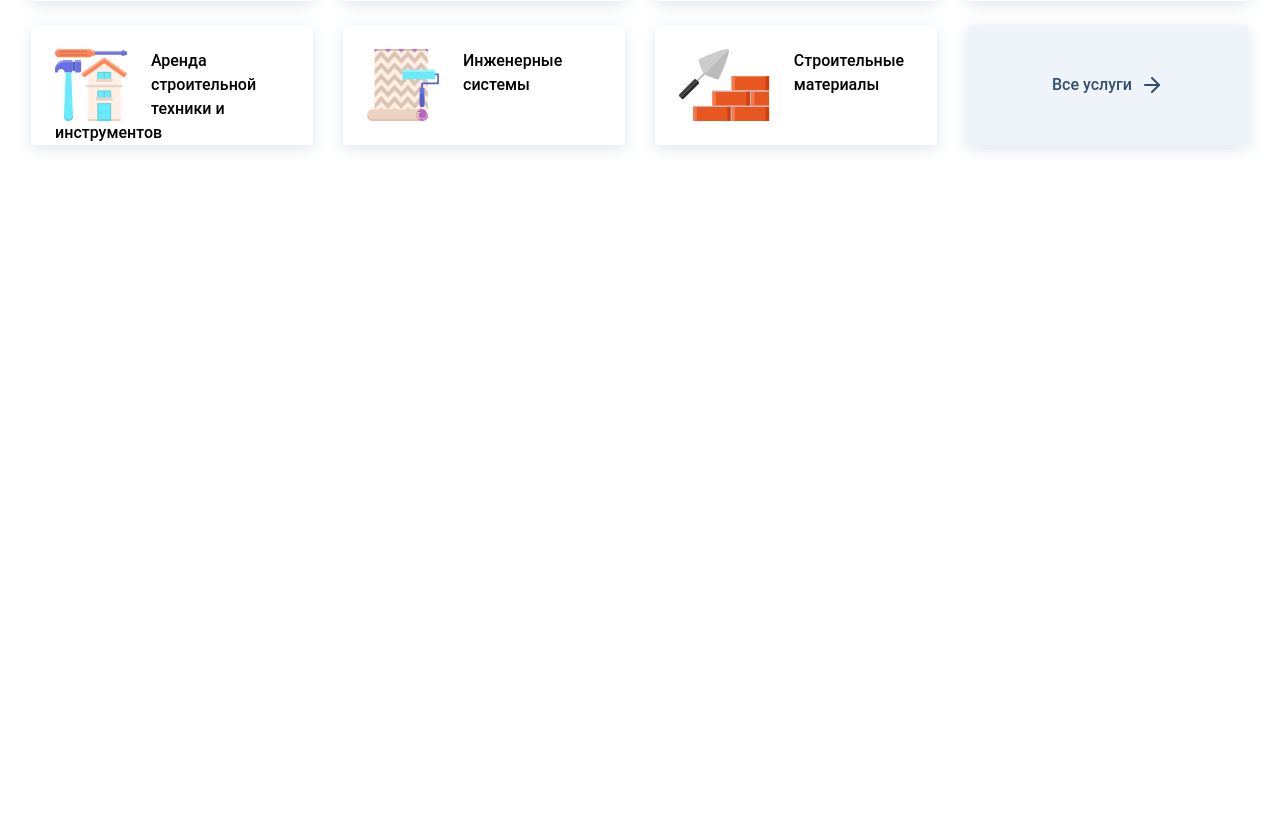
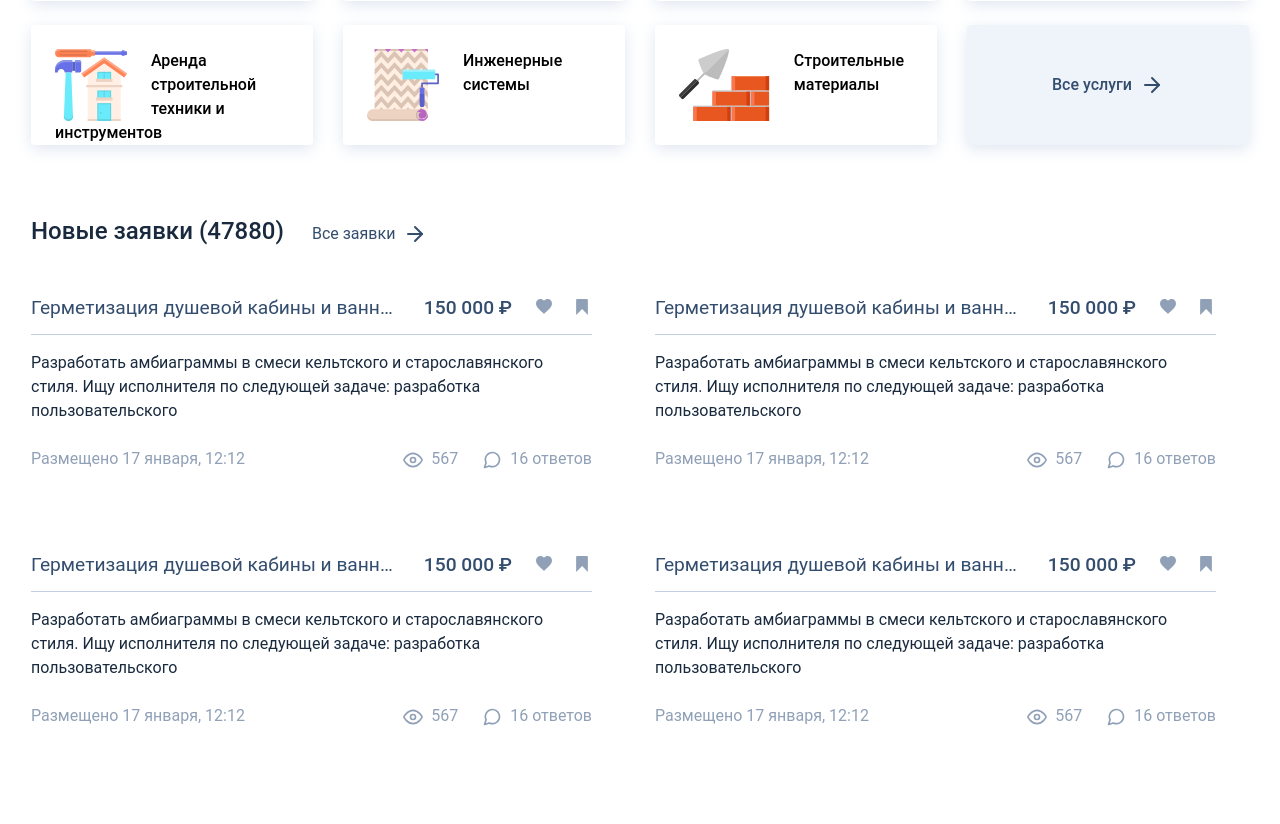
Before and after one commit to sbrepo2022/stroyday_site, a PHP site: page / in a window 1280 px wide; the page is wider, and only the part inside the window is pictured. Shown: the part 501-1325 px from the top of that part. Before the commit the page ends 652 px from the top of that part, so only its background shows below. Run offline with PHP 8.4, Linux system fonts and the light colour scheme.

Commit message:
added requests surfaces in main page

```diff
--- a/css/colors.css
+++ b/css/colors.css
@@ -1,11 +1,15 @@
 :root {
-	--default-font-size: 12pt;
-
 	--color-primary: #1B2F54;
-	--color-secondary: #334d6e;
 	--color-btn-primary: #0d6fe3;
 	--color-light-gray: #dfe6f0;
+
+    --color-dark-blue: #334d6e;
 	--color-gray: #90a0b7;
+    --color-icon-gray: #c2cfe0;
+
+    --color-black: #192a3e;
+    --color-table-black: #323c47;
+    --color-table-gray: #707683;
 }
 
 .color-white {
@@ -16,6 +20,14 @@
 	color: var(--color-primary);
 }
 
-.color-secondary {
-	color: var(--color-secondary);
+.color-dark-blue {
+	color: var(--color-dark-blue);
 }
+
+.color-gray {
+    color: var(--color-gray);
+}
+
+.color-icon-gray {
+    color: var(--color-icon-gray);
+}
--- a/css/elements.css
+++ b/css/elements.css
@@ -23,12 +23,23 @@
 }
 
 .link {
-	color: var(--color-secondary);
+	color: var(--color-dark-blue);
 }
 
 .link:hover {
-	color: var(--color-secondary);
+	color: var(--color-dark-blue);
 	text-decoration: none;
+}
+
+.price {
+	color: var(--color-dark-blue);
+	font-weight: 500;
+}
+
+.gray-line {
+	width: 100%;
+	height: 1px;
+	background-color: var(--color-icon-gray);
 }
 
 .card-surface {
--- a/css/icons.css
+++ b/css/icons.css
@@ -2,6 +2,22 @@
 	display: inline-block;
 	width: 1.5em;
 	height: 1.5em;
+	background-size: contain;
+	background-repeat: no-repeat;
+}
+
+.icon-small {
+	display: inline-block;
+	width: 1em;
+	height: 1em;
+	background-size: contain;
+	background-repeat: no-repeat;
+}
+
+.icon-middle {
+	display: inline-block;
+	width: 1.25em;
+	height: 1.25em;
 	background-size: contain;
 	background-repeat: no-repeat;
 }
@@ -16,10 +32,59 @@
 
 .search-icon {
 	background-image: url(../resources/icons/search.svg);
-	width: 1rem;
-	height: 1rem;
 }
 
 .right-icon {
 	background-image: url(../resources/icons/right.svg);
 }
+
+.eye-on-icon {
+	background-image: url(../resources/icons/eye-on.svg);
+}
+
+.message-icon {
+	background-image: url(../resources/icons/message.svg);
+}
+
+
+/* checkboxes */
+@keyframes animTouch {
+	0% {transform: scale(1.0);}
+	50% {transform: scale(1.1);}
+	100% {transform: scale(1.0);}
+}
+
+.icon-checkbox {
+	display: inline-block;
+	width: 1em;
+	height: 1em;
+}
+
+.icon-checkbox + span {
+	display: inline-block;
+	vertical-align: middle;
+	width: 1em;
+	height: 1em;
+	background-size: contain;
+	background-repeat: no-repeat;
+}
+
+.icon-checkbox:checked + span {
+	animation: animTouch 0.2s ease forwards;
+}
+
+.like-checkbox + span {
+	background-image: url(../resources/icons/like.svg);
+}
+
+.like-checkbox:checked + span {
+	background-image: url(../resources/icons/like-checked.svg);
+}
+
+.bookmark-checkbox + span {
+	background-image: url(../resources/icons/bookmark.svg);
+}
+
+.bookmark-checkbox:checked + span {
+	background-image: url(../resources/icons/bookmark-checked.svg);
+}
--- a/css/style.css
+++ b/css/style.css
@@ -1,6 +1,10 @@
 @font-face {
 	font-family: 'Roboto';
 	src: url('../resources/fonts/Roboto-Regular.ttf') format('ttf');
+}
+
+:root {
+	--default-font-size: 12pt;
 }
 
 * {
@@ -10,6 +14,10 @@
 html {
 	font-size: var(--default-font-size);
 	text-decoration: none;
+}
+
+body {
+	color: var(--color-black);
 }
 
 a {
@@ -32,6 +40,22 @@ a:hover {
 
 .btn-text-sm {
 	font-size: .9rem;
+}
+
+.btn-text-big {
+	font-size: 1.2rem;
+}
+
+.weight-500 {
+	font-weight: 500;
+}
+
+.vertical-middle {
+	vertical-align: middle;
+}
+
+.mb-6 {
+	margin-bottom: 5rem;
 }
 
 /* overriding bootstrap style */
@@ -66,5 +90,5 @@ a:hover {
 
 /* navbar */
 .navbar-main .navbar-nav .nav-link {
-	color: var(--color-secondary);
+	color: var(--color-dark-blue);
 }
--- a/index.html
+++ b/index.html
@@ -83,7 +83,7 @@
 	        					<p class="text-center color-white">Поможем найти надежного исполнителя для любых задач</p>
 	        					<div class="search-block mb-2">
 	        						<div class="rounded-border bg-white d-flex pl-3">
-	        							<div class="icon search-icon m-auto"></div>
+	        							<div class="icon-small search-icon m-auto"></div>
 	        							<div class="mr-3"></div>
 	        							<input class="border-0 flex-grow-1 py-2" type="search" placeholder="Поиск...">
 								        <a class="link dropdown-toggle p-2" href="#" id="searchCategoriesDropdown" role="button" data-toggle="dropdown" aria-haspopup="true" aria-expanded="false">
@@ -114,7 +114,7 @@
         	<!-- main page content -->
         	<div class="content">
 	        	<div class="container">
-	        		<div class="row">
+	        		<div class="row mb-5">
 	        			<div class="col-xl-3 col-lg-6 col-md-6 col-12 mb-4">
 	        				<a href="#">
 		        				<div class="card-surface category-card">
@@ -198,6 +198,141 @@
 		        			</a>
 	        			</div>
 	        		</div>
+
+                    <div class="row mb-5">
+                        <div class="col">
+                            <span class="h4 weight-500 mr-4">Новые заявки (47880)</span>
+                            <a class="m-auto d-inline-flex link" href="#">
+                                <span class="my-auto mr-2">
+                                    Все заявки
+                                </span>
+                                <span class="icon right-icon"></span>
+                            </a>
+                        </div>
+                    </div>
+
+                    <div class="row">
+                        <!-- request 1-->
+                        <div class="col-xl-6 col-12 pr-5 mb-6">
+                            <div class="d-flex mb-2">
+                                <a class="btn-text-big link mr-auto text-truncate" href="#">
+                                    Герметизация душевой кабины и ванной
+                                </a>
+                                <div class="mr-4"></div>
+                                <span class="btn-text-big price mr-4 text-nowrap">150 000 ₽</span>
+                                <label class="mr-4"><input type="checkbox" class="d-none icon-checkbox like-checkbox"><span></span></label>
+                                <label class=""><input type="checkbox" class="d-none icon-checkbox bookmark-checkbox"><span></span></label>
+                            </div>
+                            <div class="gray-line mb-3"></div>
+                            <p class="mb-4">
+                                Разработать амбиаграммы в смеси кельтского и старославянского стиля. Ищу исполнителя по следующей задаче: разработка пользовательского
+                            </p>
+                            <div class="d-flex">
+                                <span class="color-gray mr-auto text-truncate" href="#">
+                                    Размещено 17 января, 12:12
+                                </span>
+                                <div class="mr-4 color-gray">
+                                    <span class="icon-middle eye-on-icon mr-1 vertical-middle"></span>
+                                    567
+                                </div>
+                                <div class="color-gray">
+                                    <span class="icon-middle message-icon mr-1 vertical-middle"></span>
+                                    16 ответов
+                                </div>
+                            </div>
+                        </div>
+
+                        <!-- request 2-->
+                        <div class="col-xl-6 col-12 pr-5 mb-6">
+                            <div class="d-flex mb-2">
+                                <a class="btn-text-big link mr-auto text-truncate" href="#">
+                                    Герметизация душевой кабины и ванной
+                                </a>
+                                <div class="mr-4"></div>
+                                <span class="btn-text-big price mr-4 text-nowrap">150 000 ₽</span>
+                                <label class="mr-4"><input type="checkbox" class="d-none icon-checkbox like-checkbox"><span></span></label>
+                                <label class=""><input type="checkbox" class="d-none icon-checkbox bookmark-checkbox"><span></span></label>
+                            </div>
+                            <div class="gray-line mb-3"></div>
+                            <p class="mb-4">
+                                Разработать амбиаграммы в смеси кельтского и старославянского стиля. Ищу исполнителя по следующей задаче: разработка пользовательского
+                            </p>
+                            <div class="d-flex">
+                                <span class="color-gray mr-auto text-truncate" href="#">
+                                    Размещено 17 января, 12:12
+                                </span>
+                                <div class="mr-4 color-gray">
+                                    <span class="icon-middle eye-on-icon mr-1 vertical-middle"></span>
+                                    567
+                                </div>
+                                <div class="color-gray">
+                                    <span class="icon-middle message-icon mr-1 vertical-middle"></span>
+                                    16 ответов
+                                </div>
+                            </div>
+                        </div>
+
+                        <!-- request 3-->
+                        <div class="col-xl-6 col-12 pr-5 mb-6">
+                            <div class="d-flex mb-2">
+                                <a class="btn-text-big link mr-auto text-truncate" href="#">
+                                    Герметизация душевой кабины и ванной
+                                </a>
+                                <div class="mr-4"></div>
+                                <span class="btn-text-big price mr-4 text-nowrap">150 000 ₽</span>
+                                <label class="mr-4"><input type="checkbox" class="d-none icon-checkbox like-checkbox"><span></span></label>
+                                <label class=""><input type="checkbox" class="d-none icon-checkbox bookmark-checkbox"><span></span></label>
+                            </div>
+                            <div class="gray-line mb-3"></div>
+                            <p class="mb-4">
+                                Разработать амбиаграммы в смеси кельтского и старославянского стиля. Ищу исполнителя по следующей задаче: разработка пользовательского
+                            </p>
+                            <div class="d-flex">
+                                <span class="color-gray mr-auto text-truncate" href="#">
+                                    Размещено 17 января, 12:12
+                                </span>
+                                <div class="mr-4 color-gray">
+                                    <span class="icon-middle eye-on-icon mr-1 vertical-middle"></span>
+                                    567
+                                </div>
+                                <div class="color-gray">
+                                    <span class="icon-middle message-icon mr-1 vertical-middle"></span>
+                                    16 ответов
+                                </div>
+                            </div>
+                        </div>
+
+                        <!-- request 4-->
+                        <div class="col-xl-6 col-12 pr-5 mb-6">
+                            <div class="d-flex mb-2">
+                                <a class="btn-text-big link mr-auto text-truncate" href="#">
+                                    Герметизация душевой кабины и ванной
+                                </a>
+                                <div class="mr-4"></div>
+                                <span class="btn-text-big price mr-4 text-nowrap">150 000 ₽</span>
+                                <label class="mr-4"><input type="checkbox" class="d-none icon-checkbox like-checkbox"><span></span></label>
+                                <label class=""><input type="checkbox" class="d-none icon-checkbox bookmark-checkbox"><span></span></label>
+                            </div>
+                            <div class="gray-line mb-3"></div>
+                            <p class="mb-4">
+                                Разработать амбиаграммы в смеси кельтского и старославянского стиля. Ищу исполнителя по следующей задаче: разработка пользовательского
+                            </p>
+                            <div class="d-flex">
+                                <span class="color-gray mr-auto text-truncate" href="#">
+                                    Размещено 17 января, 12:12
+                                </span>
+                                <div class="mr-4 color-gray">
+                                    <span class="icon-middle eye-on-icon mr-1 vertical-middle"></span>
+                                    567
+                                </div>
+                                <div class="color-gray">
+                                    <span class="icon-middle message-icon mr-1 vertical-middle"></span>
+                                    16 ответов
+                                </div>
+                            </div>
+                        </div>
+                    </div>
+
 	        	</div>
 	        </div>
         </main>
```
Also changed, not shown: resources/icons/bookmark-checked.svg (added), resources/icons/bookmark.svg (added), resources/icons/eye-on.svg (added), resources/icons/like-checked.svg (added), resources/icons/like.svg (added), resources/icons/message.svg (added).
